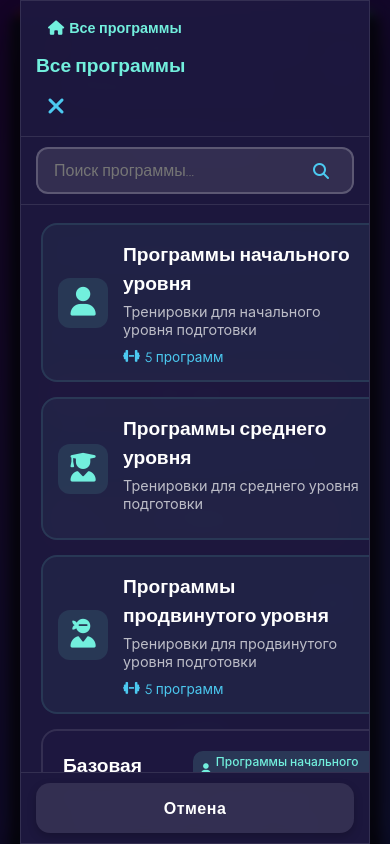
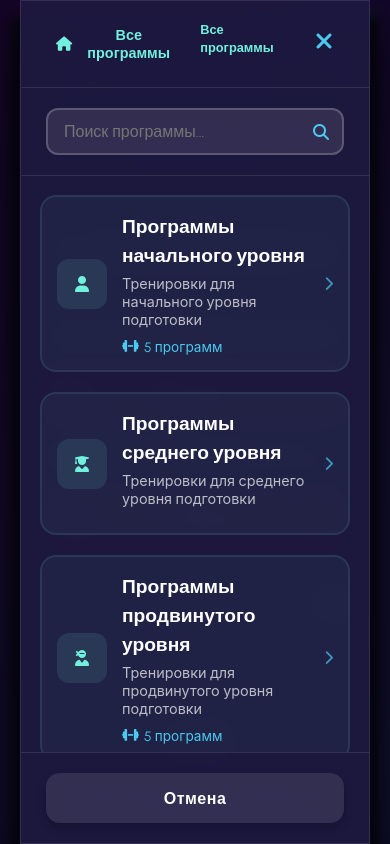
Before and after one commit to CAMOPKAH/SportTrainDeepTabata, a plain HTML site: page release/260126/index.html in a window 390 px wide. Both pictures are taken after a click on the button "Выбрать программу". Shown: the top 844 px of the page. Drawn offline with Linux system fonts and the light colour scheme.

Commit message:
Add files via upload

```diff
--- a/release/260126/css/styles.css
+++ b/release/260126/css/styles.css
@@ -108,7 +108,7 @@
 }
 
 body.fullscreen h1 {
-    font-size: 1.8rem;
+    font-size: 1rem;
     margin-bottom: 0;
 }
 
@@ -775,7 +775,7 @@
     }
 
     body.fullscreen .exercise-info {
-        font-size: 1.8rem;
+        font-size: 1rem;
     }
 
     .volume-control {
@@ -952,9 +952,11 @@
 .modal-header {
     display: flex;
     flex-direction: column;
-    padding: 15px 20px;
+    padding: 20px 25px;
     border-bottom: 1px solid rgba(255, 255, 255, 0.1);
-    gap: 8px;
+    gap: 10px;
+    display: grid;
+    grid-auto-flow: column;
 }
 
 .modal-header .breadcrumbs {
@@ -970,7 +972,7 @@
     color: var(--accent);
     font-size: 0.9rem;
     cursor: pointer;
-    padding: 8px 12px;
+    padding: 5px 10px;
     border-radius: 8px;
     display: flex;
     align-items: center;
@@ -991,12 +993,14 @@
     color: var(--accent);
     opacity: 0.5;
     font-size: 0.8rem;
+    display: grid;
+    grid-auto-flow: column;
 }
 
 .modal-header h2 {
     color: var(--success);
     font-family: 'Poppins', sans-serif;
-    font-size: 1.5rem;
+    font-size: 0.8rem;
     margin: 0;
 }
 
@@ -1029,14 +1033,14 @@
 
 .modal-search {
     position: relative;
-    padding: 15px 20px;
+    padding: 20px 25px;
     border-bottom: 1px solid rgba(255, 255, 255, 0.1);
 }
 
 .items-grid {
     flex: 1;
     overflow-y: auto;
-    padding: 23px 25px 20px 25px;
+    padding: 19px 19px;
     display: grid;
     grid-template-columns: repeat(auto-fill, minmax(280px, 1fr));
     gap: 20px;
@@ -1166,7 +1170,7 @@
 }
 
 .item-icon {
-    font-size: 1.8rem;
+    font-size: 1rem;
     color: var(--success);
     display: flex;
     align-items: center;
@@ -1186,8 +1190,6 @@
     font-size: 1.2rem;
     color: white;
     margin-bottom: 5px;
-    word-wrap: break-word;
-    overflow-wrap: break-word;
 }
 
 .item-description {
@@ -1224,8 +1226,6 @@
     color: white;
     margin: 0;
     flex: 1;
-    word-wrap: break-word;
-    overflow-wrap: break-word;
 }
 
 .program-category {
@@ -1369,8 +1369,6 @@
     font-weight: 700;
     margin: 0;
     flex: 1;
-    word-wrap: break-word;
-    overflow-wrap: break-word;
 }
 
 .program-category {
@@ -1565,7 +1563,7 @@
 }
 
 .modal-footer {
-    padding: 15px 20px;
+    padding: 20px 25px;
     border-top: 1px solid rgba(255, 255, 255, 0.1);
     display: flex;
     justify-content: flex-end;
@@ -1590,12 +1588,6 @@
 
 .action-btn.has-program:hover {
     background: linear-gradient(45deg, rgba(114, 239, 221, 0.3), rgba(76, 201, 240, 0.3));
-}
-
-@media (max-width: 900px) {
-    .items-grid {
-        grid-template-columns: repeat(auto-fill, minmax(250px, 1fr));
-    }
 }
 
 @media (max-width: 768px) {
@@ -1610,35 +1602,8 @@
         gap: 15px;
     }
 
-    .items-grid {
-        grid-template-columns: 1fr;
-        gap: 15px;
-        padding: 18px 20px 15px 20px;
-    }
-
-    .items-grid::-webkit-scrollbar {
-        width: 12px;
-    }
-
-    .items-grid::-webkit-scrollbar-thumb {
-        background: rgba(76, 201, 240, 0.7);
-    }
-
-    .modal-search {
-        padding: 10px 15px;
-    }
-
     .modal-header h2 {
-        font-size: 1.2rem;
-    }
-
-    .modal-header {
-        padding: 10px 15px;
-        gap: 6px;
-    }
-
-    .modal-footer {
-        padding: 10px 15px;
+        font-size: 0.8rem;
     }
 }
     </style>
```
